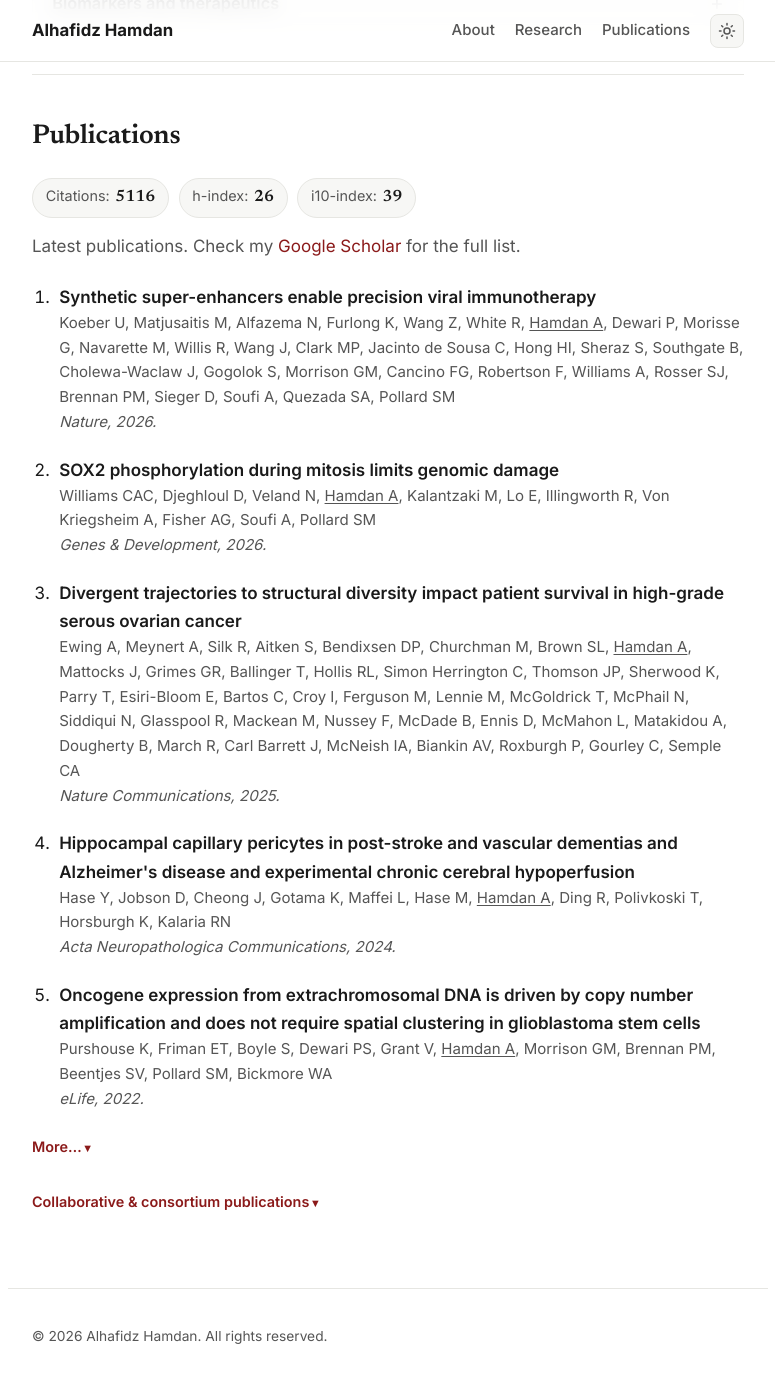
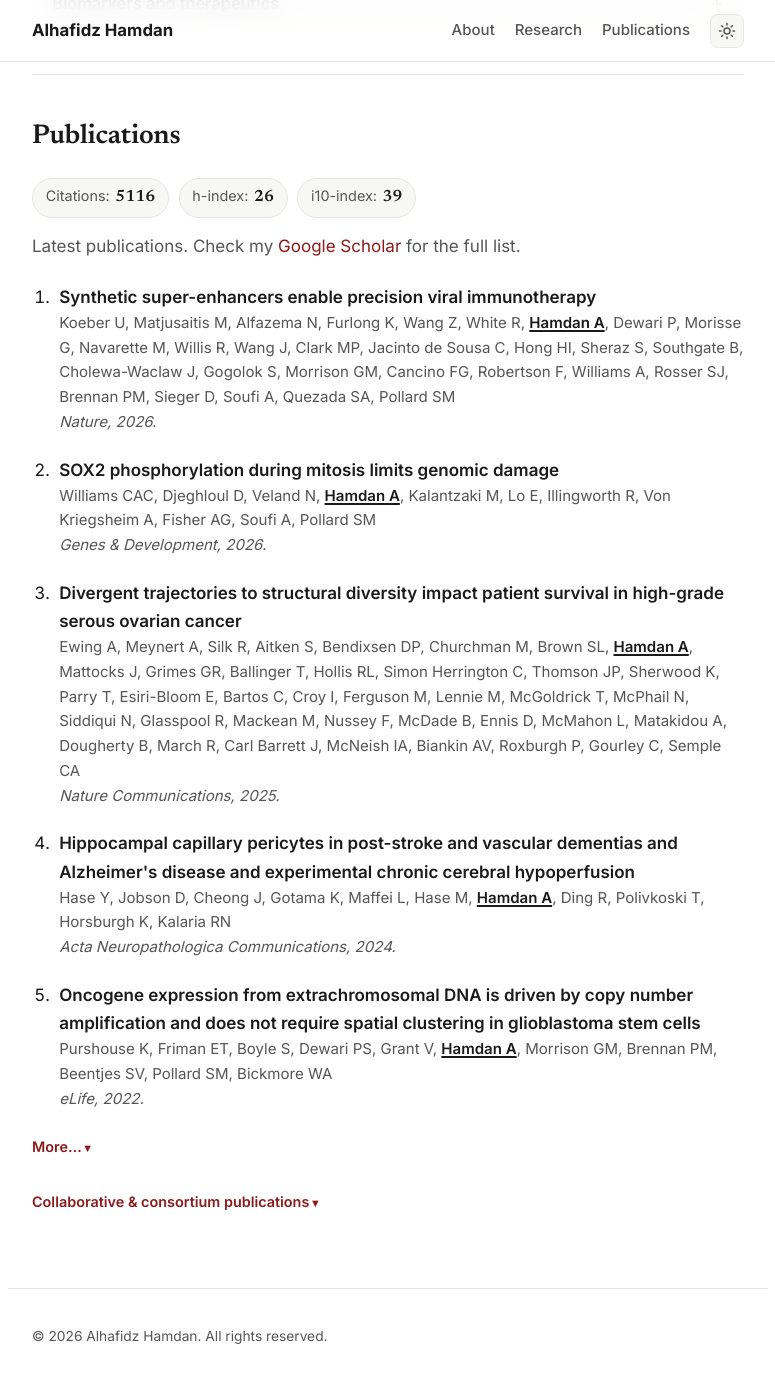
Before and after one commit to alhafidzhamdan/alhafidzhamdan.github.io, a Jekyll site: the page built from index.html, in a window 1280 px wide and 1400 px high, scrolled down 1221 px. Shown: the top 1383 px of the window, without its empty margins (252-1027 px from the left). Built offline with Jekyll 4.4.1, drawn with Linux system fonts in a browser that asks for light colours.

Commit message:
Make underlined author name clearly visible (brighter, bolder, thicker underline)

```diff
--- a/assets/css/style.css
+++ b/assets/css/style.css
@@ -236,7 +236,13 @@ a:hover { color: var(--accent-soft); text-decoration: underline; }
 .hero-text h1 .credentials { font-weight: 500; color: var(--text-soft); }
 
 .pub-title { display: block; font-weight: 600; }
-.pub-authors .me { text-decoration: underline; text-underline-offset: 2px; }
+.pub-authors .me {
+  color: var(--text);
+  font-weight: 600;
+  text-decoration: underline;
+  text-decoration-thickness: 1.5px;
+  text-underline-offset: 2px;
+}
 .pub-title a { color: var(--text); }
 .pub-title a:hover { color: var(--accent); text-decoration: underline; }
 .pub-authors { display: block; color: var(--text-soft); font-size: 0.94rem; }
```
